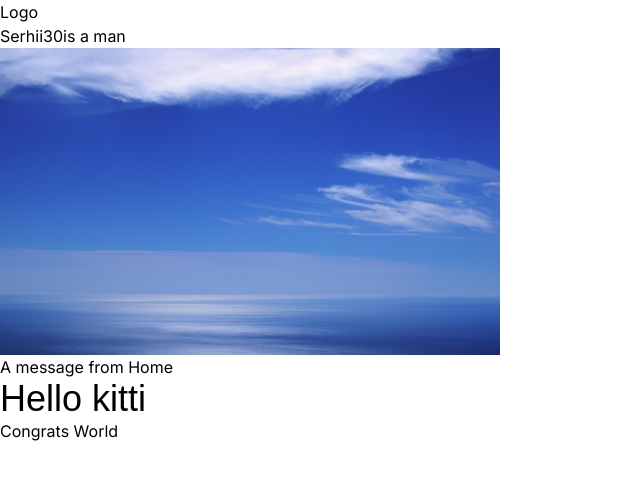
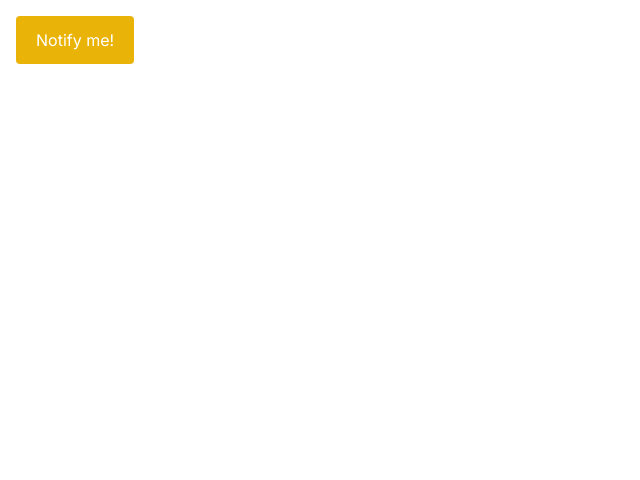
Before and after one commit to Sergiyan92/my-next-js-app, a Next.js app: page / in a window 1280 px wide. Shown: the top 480 px of the page, without its empty margins (0-640 px from the left). Built offline with nearby package versions, Linux system fonts and the light colour scheme.

Commit message:
create toastify

```diff
--- a/src/app/layout.tsx
+++ b/src/app/layout.tsx
@@ -1,13 +1,15 @@
+"use client";
 import type { Metadata } from "next";
 import { Inter } from "next/font/google";
+import { Toaster, toast } from "sonner";
 import "./globals.css";
 
 const inter = Inter({ subsets: ["latin"] });
 
-export const metadata: Metadata = {
-  title: "My application main title",
-  description: "Main description of my app",
-};
+// export const metadata: Metadata = {
+//   title: "My application main title",
+//   description: "Main description of my app",
+// };
 
 export default function RootLayout({
   children,
@@ -17,6 +19,7 @@ export default function RootLayout({
   return (
     <html lang="en">
       <body className={inter.className}>{children}</body>
+      <Toaster expand={false} position="top-right" richColors />
     </html>
   );
 }
--- a/src/app/page.tsx
+++ b/src/app/page.tsx
@@ -1,27 +1,28 @@
-// "use client";
+"use client";
+import { toast } from "sonner";
 import Header from "@/components/Header";
 import type { Metadata } from "next";
 import Image from "next/image";
 import img from "../../public/img.jpg";
 // import { useState } from "react";
-export const metadata: Metadata = {
-  title: "Main title",
-  description: "Main description of my app",
-  openGraph: {
-    title: "Main title",
-    description: "Main description of my app",
-    url: "mywebsite.com",
-    siteName: "Codewithserhii",
-    images: [
-      {
-        url: "/mywebsite.png",
-        width: 1260,
-        height: 800,
-      },
-    ],
-    locale: "en-EN",
-  },
-};
+// export const metadata: Metadata = {
+//   title: "Main title",
+//   description: "Main description of my app",
+//   openGraph: {
+//     title: "Main title",
+//     description: "Main description of my app",
+//     url: "mywebsite.com",
+//     siteName: "Codewithserhii",
+//     images: [
+//       {
+//         url: "/mywebsite.png",
+//         width: 1260,
+//         height: 800,
+//       },
+//     ],
+//     locale: "en-EN",
+//   },
+// };
 export default function Home() {
   // const [loading, setLoading] = useState(false);
   // const fetchDataFromApi = async () => {
@@ -44,14 +45,14 @@ export default function Home() {
   //   }
   // };
   return (
-    <div>
+    <div className="m-4">
       {/* <button
         className="px-4 py-2 font-bold text-white bg-blue-500"
         onClick={() => fetchDataFromApi()}
       >
         {loading ? "Loading..." : "Call my API"}
       </button> */}
-      <Header name={"Serhii"} age={30} isMan={true}>
+      {/* <Header name={"Serhii"} age={30} isMan={true}>
         <div className="w-[500px]">
           <Image src={img} alt="img" />
         </div>
@@ -59,7 +60,13 @@ export default function Home() {
         <p>A message from Home</p>
       </Header>
       <h1>Hello kitti</h1>
-      <h2>Congrats World</h2>
+      <h2>Congrats World</h2> */}
+      <button
+        onClick={() => toast.error("My first toast")}
+        className="px-5 py-3 text-white bg-yellow-500 rounded"
+      >
+        Notify me!
+      </button>
     </div>
   );
 }
--- a/src/app/posts/[id]/page.tsx
+++ b/src/app/posts/[id]/page.tsx
@@ -20,7 +20,6 @@ export default function PostId({ params }: any) {
         // Fetch data from the server
         const response = await fetch(`/api/posts/${params.id}`);
         const data = await response.json();
-
         // Set the fetched data to the state
         setPost(data.post);
       } catch (error) {
```
Also changed, not shown: package.json (+6 -4 lines), 1 other file (tests, documents, lock files or other folders).
